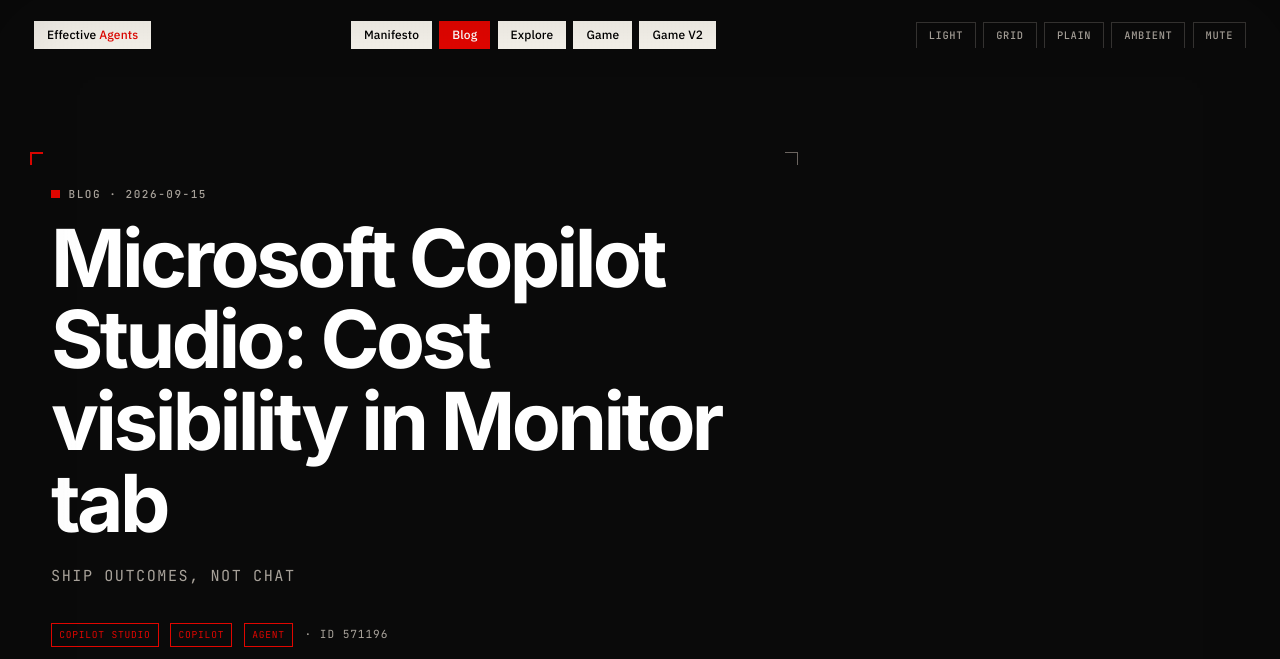
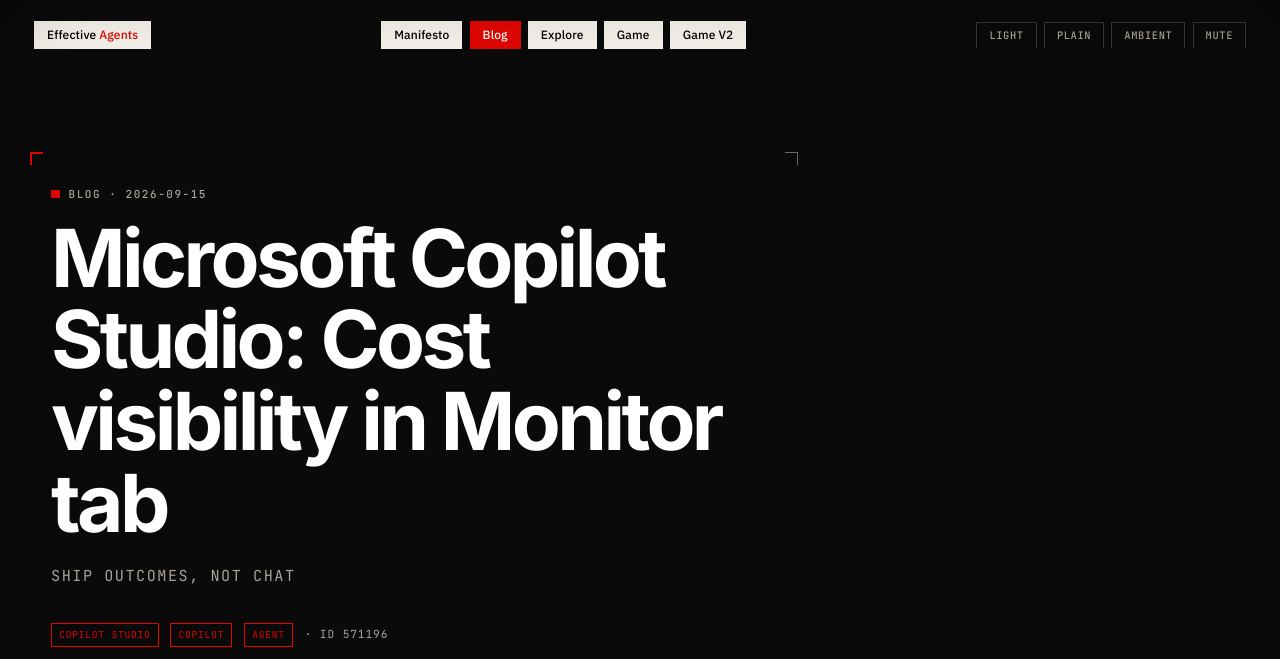
Before and after one commit to anorthernman-developer/effective-agents, a website: page blog/microsoft-copilot-studio-cost-visibility-in-monitor-tab-571196/index.html in a window 1280 px wide. Shown: the top 659 px of the page. Drawn offline with Linux system fonts and the light colour scheme.

```diff
--- a/blog/microsoft-copilot-studio-cost-visibility-in-monitor-tab-571196/index.html
+++ b/blog/microsoft-copilot-studio-cost-visibility-in-monitor-tab-571196/index.html
@@ -25,7 +25,6 @@
       </div>
       <div class="nav-cluster">
         <button type="button" class="chip chip--ghost chip--toggle" data-theme-toggle>Light</button>
-        <button type="button" class="chip chip--ghost chip--toggle" data-grid-toggle>Grid</button>
         <button type="button" class="chip chip--ghost chip--toggle" data-plain-toggle>Plain</button>
         <button type="button" class="chip chip--ghost chip--toggle" data-ambient-start>Ambient</button>
         <button type="button" class="chip chip--ghost chip--toggle" data-ambient-mute>Mute</button>
```
Also changed, not shown: 1 other file.
